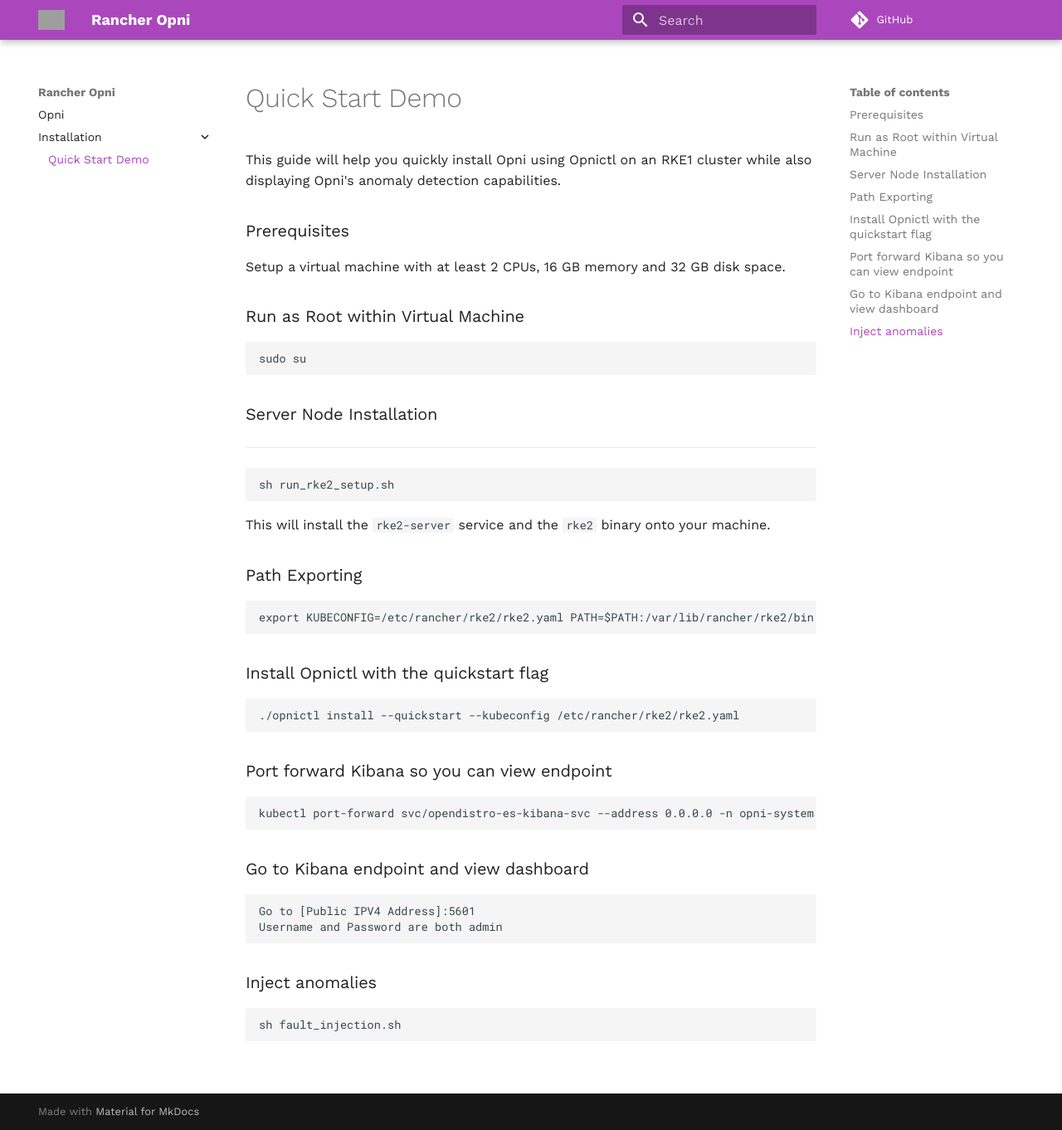
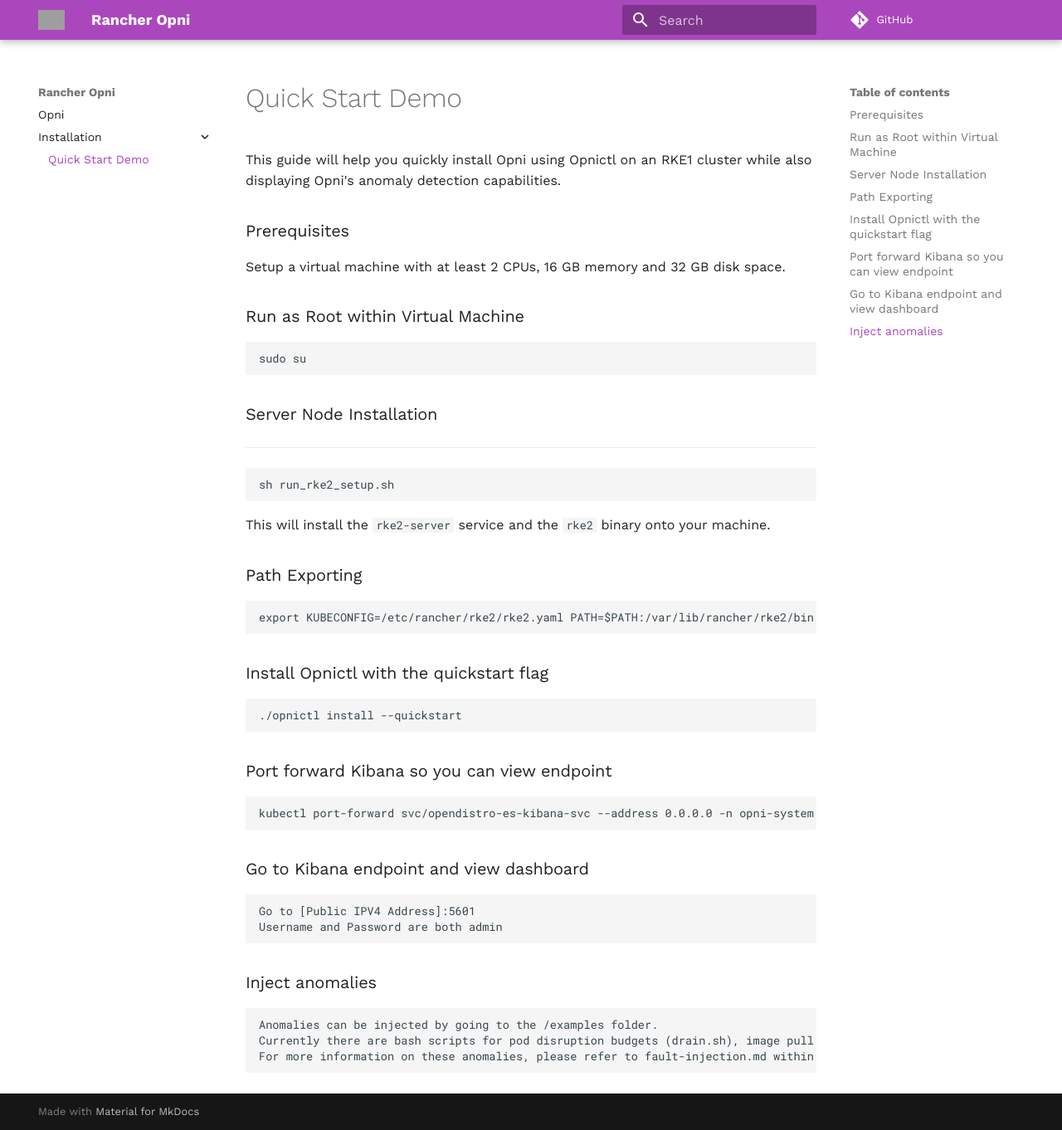
Before and after one commit to rancher/opni-docs, an MkDocs documentation site: the page built from docs/install/quickstart.md, in a window 1280 px wide and 1362 px high. Shown: the whole window at 83% size. Built offline with MkDocs 1.6.1 and Material for MkDocs 9.7.7, drawn with Linux system fonts in a browser that asks for light colours; comment, search, counter and statistics services are not loaded; grey boxes are pictures that could not be loaded.

Commit message:
Update documentation to explain anomalies

````diff
--- a/docs/install/quickstart.md
+++ b/docs/install/quickstart.md
@@ -27,7 +27,7 @@
 
 ### Install Opnictl with the quickstart flag
 ```
-./opnictl install --quickstart --kubeconfig /etc/rancher/rke2/rke2.yaml
+./opnictl install --quickstart
 ```
 
 ### Port forward Kibana so you can view endpoint
@@ -43,5 +43,7 @@
 
 ### Inject anomalies
 ```
-sh fault_injection.sh
+Anomalies can be injected by going to the /examples folder.
+Currently there are bash scripts for pod disruption budgets (drain.sh), image pull errors (replace-images.sh) and pod scheduling errors (job.sh)
+For more information on these anomalies, please refer to fault-injection.md within the examples folder.
 ```
````
